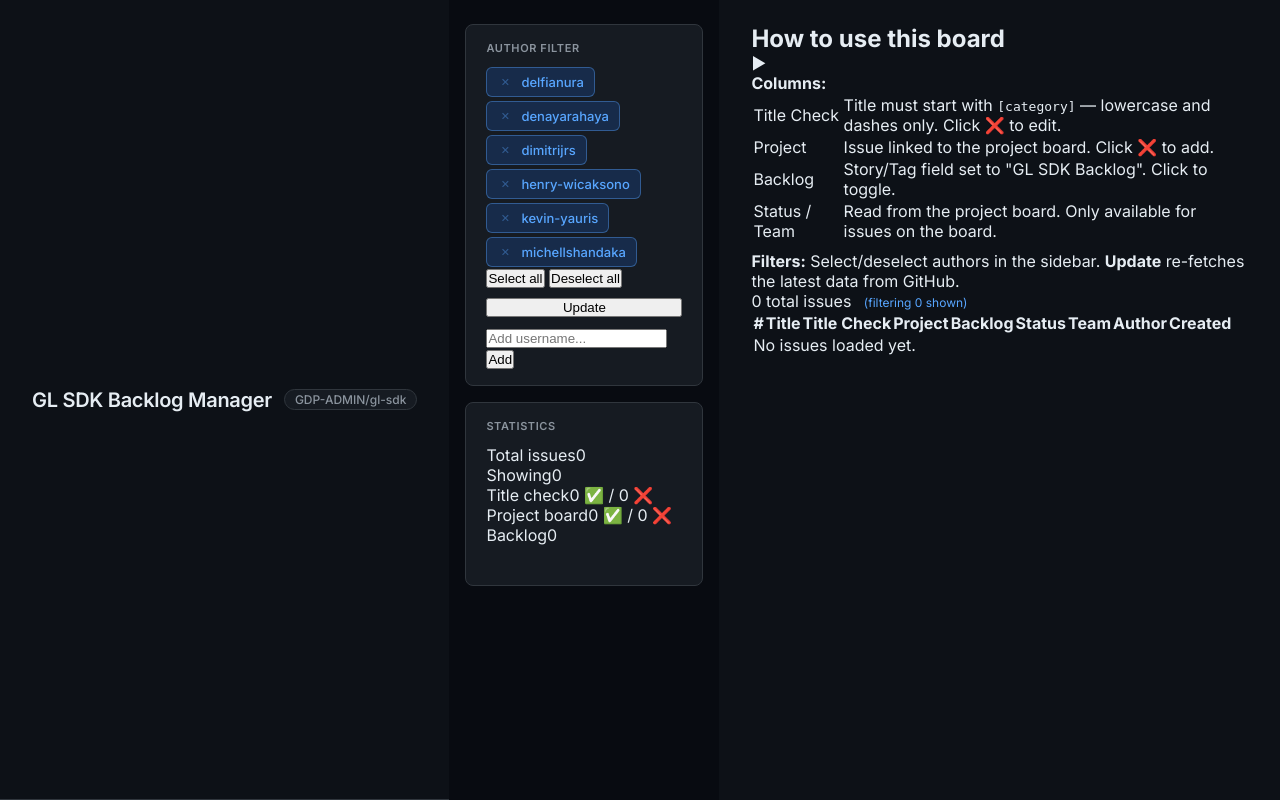
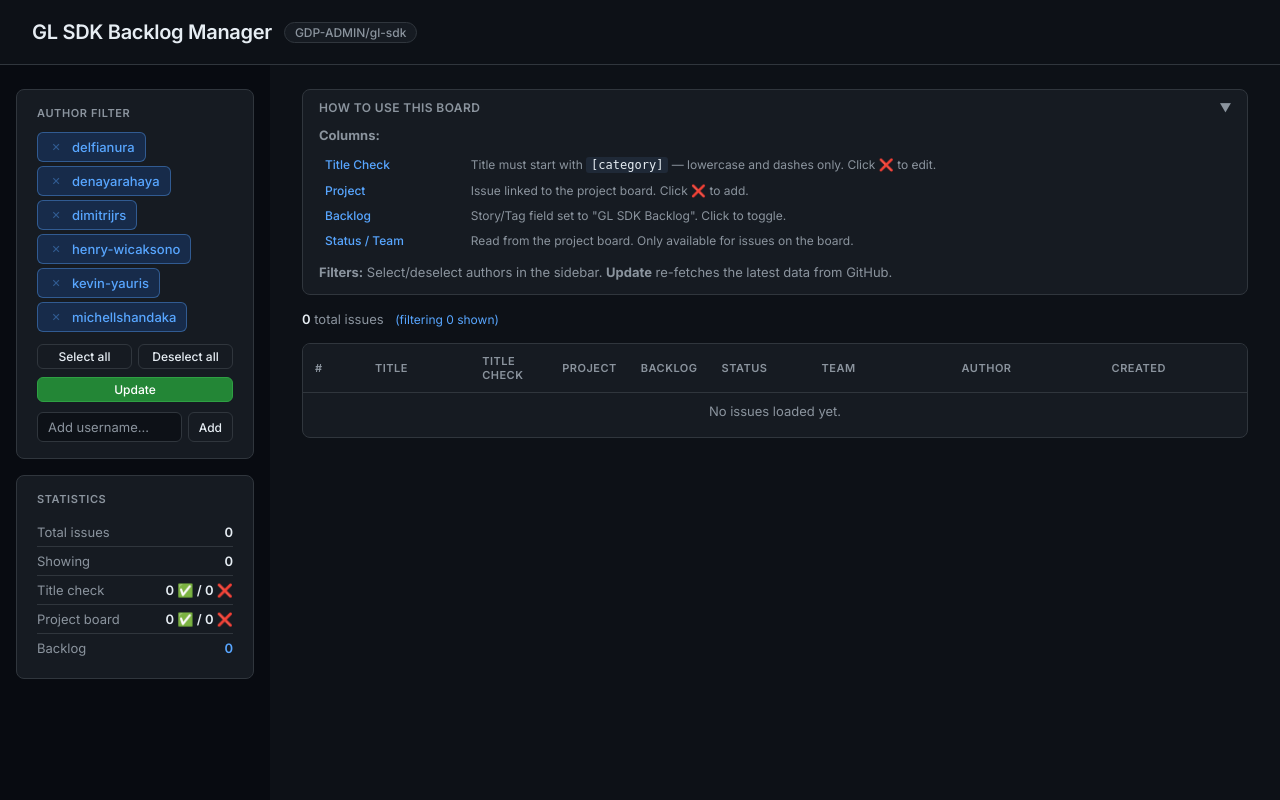
Before and after one commit to henry-wicaksono/gl-sdk-backlog-manager, a Flask app: page / in a window 1280 px wide. Run offline with Flask 3, Linux system fonts and the light colour scheme; data that the repository does not hold is empty.

Commit message:
Fix layout: clean body>header+layout>sidebar|main-content structure, dark sidebar, left-aligned chips

```diff
--- a/templates/index.html
+++ b/templates/index.html
@@ -31,27 +31,7 @@
       color: var(--text);
       min-height: 100vh;
       display: flex;
-    }
-
-    .workspace {
-      flex: 1;
-      min-width: 0;
-      display: flex;
       flex-direction: column;
-    }
-
-    .main-content {
-      flex: 1;
-      padding: 24px 32px 64px;
-    }
-
-    .container {
-      max-width: 1400px;
-      margin: 0 auto;
-      padding: 24px 32px 64px;
-      display: flex;
-      gap: 24px;
-      align-items: flex-start;
     }
 
     .header {
@@ -84,16 +64,18 @@
       border: 1px solid var(--border);
     }
 
+    .layout {
+      display: flex;
+      flex: 1;
+      min-height: 0;
+    }
+
     /* --- Sidebar --- */
     .sidebar {
       width: 270px;
       flex-shrink: 0;
       background: #080b11;
-      min-height: 100vh;
       padding: 24px 16px 64px;
-      position: sticky;
-      top: 0;
-      align-self: flex-start;
       display: flex;
       flex-direction: column;
       gap: 16px;
@@ -121,6 +103,7 @@
       flex-direction: column;
       gap: 4px;
       align-items: flex-start;
+      margin-bottom: 12px;
     }
 
     .sidebar-chip {
@@ -153,6 +136,7 @@
       opacity: .4;
       transition: opacity .15s;
       cursor: pointer;
+    }
     .sidebar-chip .remove:hover { opacity: 1; }
 
     .sidebar-actions {
@@ -200,6 +184,7 @@
     .main-content {
       flex: 1;
       min-width: 0;
+      padding: 24px 32px 64px;
     }
 
     /* --- Guide --- */
@@ -259,7 +244,6 @@
       color: var(--accent);
       font-weight: 500;
     }
-
 
     .btn {
       display: inline-flex;
@@ -524,21 +508,21 @@
     }
 
     @media (max-width: 1024px) {
-      .container { flex-direction: column; padding: 16px; }
-      .sidebar { width: 100%; position: static; }
+      .layout { flex-direction: column; }
+      .sidebar { width: 100%; }
       .sidebar-chips { flex-direction: row; flex-wrap: wrap; }
+      .main-content { padding: 16px; }
       .col-status, .col-team { display: none; }
     }
 
     @media (max-width: 768px) {
-      .container { padding: 12px; gap: 12px; }
       .header { flex-direction: column; align-items: flex-start; gap: 8px; padding: 16px; }
+      .main-content { padding: 12px; }
       .col-author, .col-date, .col-status, .col-team { display: none; }
     }
   </style>
 </head>
 <body>
-  <!-- Header -->
   <div class="header">
     <div class="header-left">
       <h1>GL SDK Backlog Manager</h1>
@@ -546,8 +530,9 @@
     </div>
   </div>
 
-  <div class="sidebar">
+  <div class="layout">
     <!-- ====== SIDEBAR ====== -->
+    <div class="sidebar">
       <!-- Author Filter card -->
       <div class="card">
         <div class="card-title">Author Filter</div>
@@ -582,7 +567,6 @@
     </div>
 
     <!-- ====== MAIN CONTENT ====== -->
-    <div class="workspace">
     <div class="main-content">
       <!-- Error banner -->
       <div id="errorBanner" class="error-banner hidden"></div>
```
